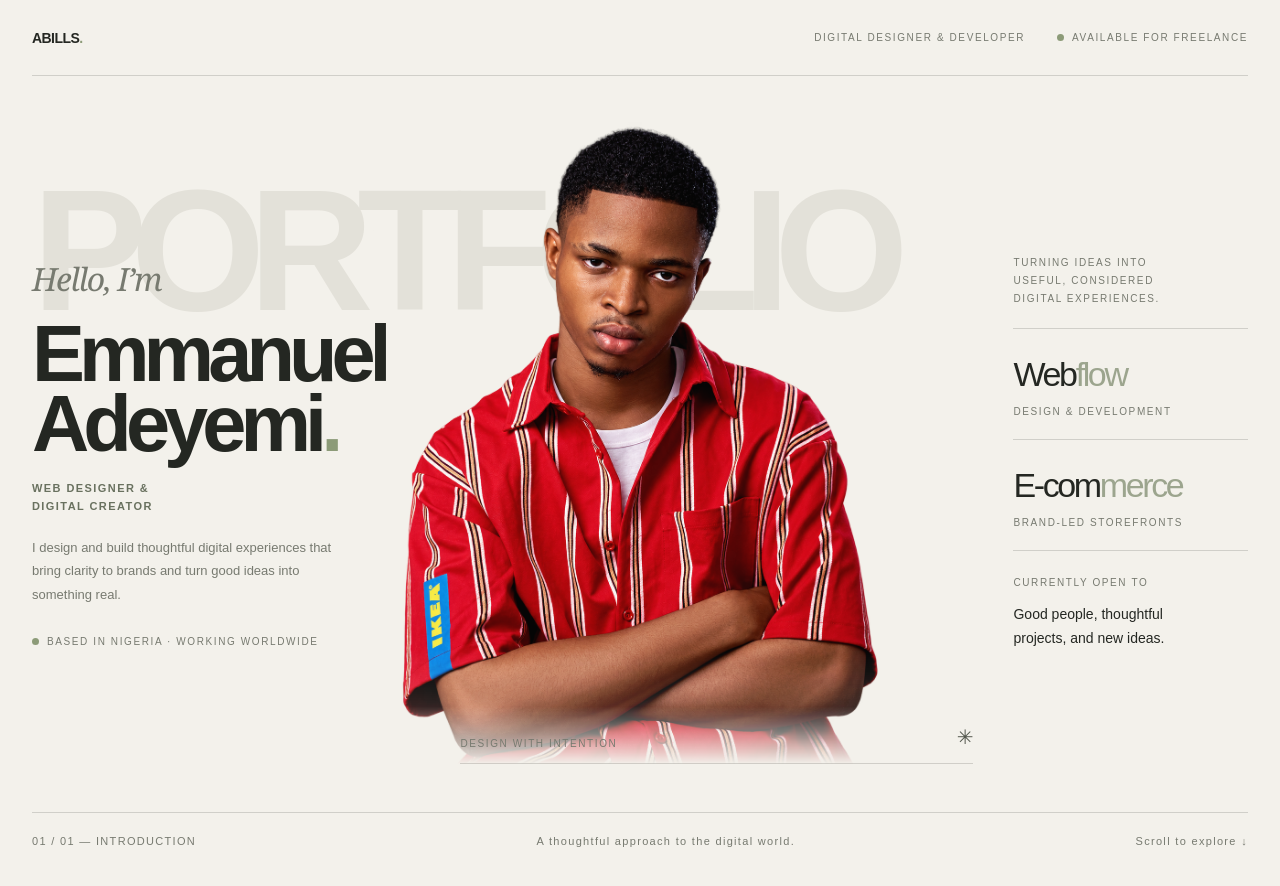
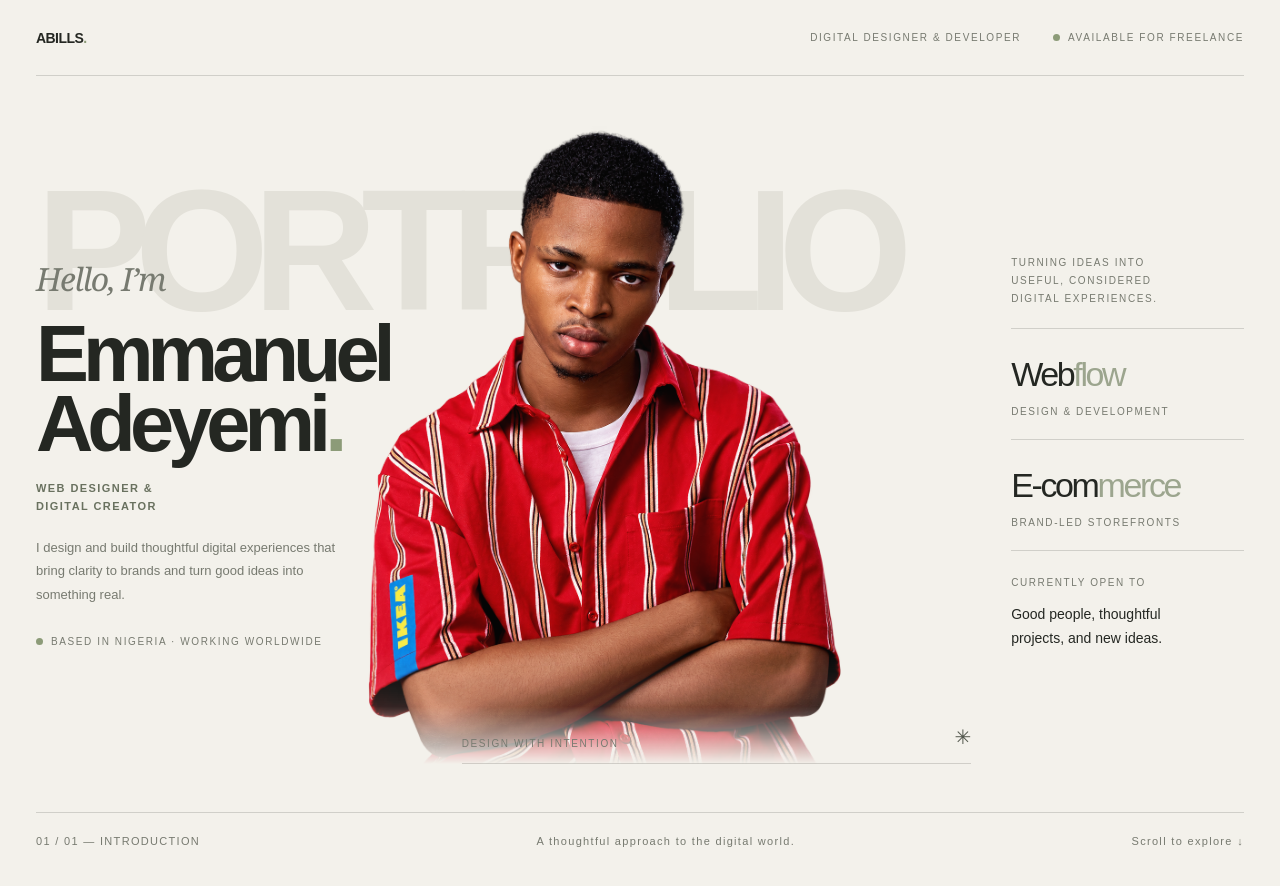
Before and after one commit to Abillsflow/emmanueladeyemiabills, a Next.js app: page / in a window 1280 px wide. Shown: the top 886 px of the page. Built offline with nearby package versions, Linux system fonts and the light colour scheme.

Commit message:
Increase hero portrait width only

```diff
--- a/src/app/globals.css
+++ b/src/app/globals.css
@@ -20,7 +20,7 @@ body {
 }
 a { color: inherit; text-decoration: none; }
 ::selection { background: #dce4d2; color: var(--ink); }
-.hero-shell { width: min(1540px, calc(100% - 64px)); margin-inline: auto; }
+.hero-shell { width: min(1440px, calc(100% - 72px)); margin-inline: auto; }
 .hero-topline { border-bottom: 1px solid var(--line); }
 .hero-kicker { color: var(--muted); font-size: 10px; letter-spacing: .16em; text-transform: uppercase; }
 .hero-display {
@@ -49,8 +49,8 @@ a { color: inherit; text-decoration: none; }
 .hero-portrait-image {
   position: absolute;
   z-index: 1;
-  inset: -3% -17% 0;
-  width: 134%;
+  inset: -3% -24% 0;
+  width: 148%;
   height: 103%;
   object-fit: contain;
   object-position: center bottom;
```
